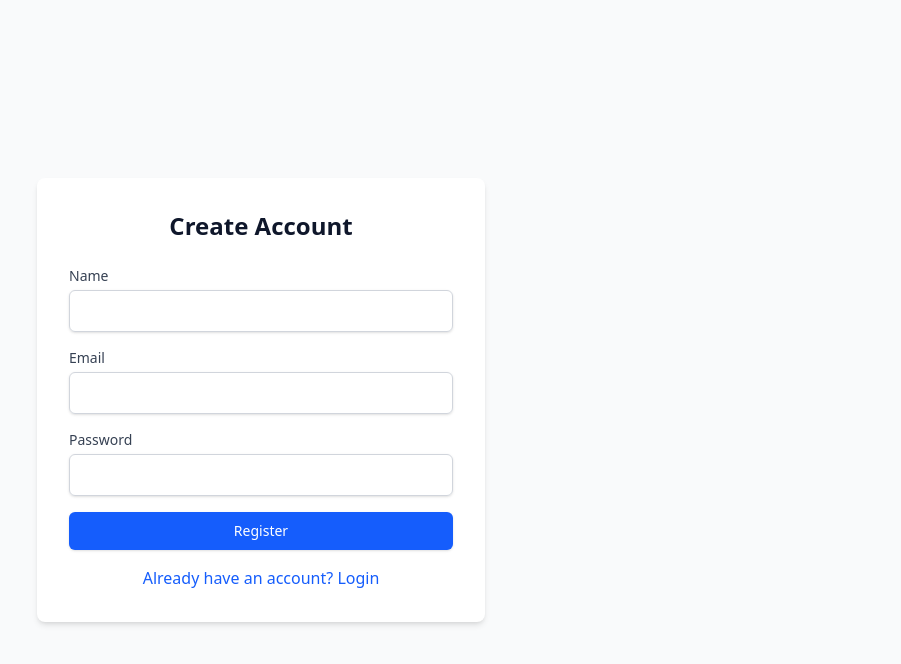
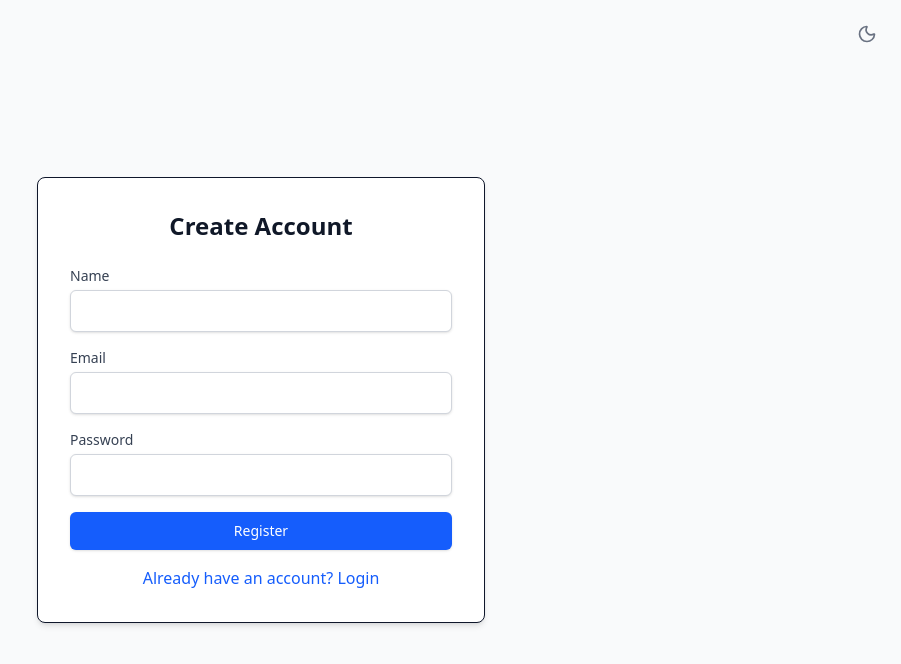
Before and after one commit to Armaan-Indani/design-thinking-project, a React (Vite) app in the folder client/: page /register in a window 1280 px wide. Shown: the top 664 px of the page, without its empty margins (379-1280 px from the left). Built offline with nearby package versions, Linux system fonts and the light colour scheme.

Commit message:
fix: login page dark theme

```diff
--- a/client/src/pages/Auth/Login.jsx
+++ b/client/src/pages/Auth/Login.jsx
@@ -1,6 +1,7 @@
 import { useState } from 'react';
 import { useAuth } from '../../context/AuthContext';
 import { useNavigate, Link } from 'react-router-dom';
+import ThemeToggle from '../../components/ThemeToggle';
 
 export default function Login() {
   const [email, setEmail] = useState('');
@@ -20,28 +21,31 @@ export default function Login() {
   };
 
   return (
-    <div className="min-h-screen flex items-center justify-center bg-gray-50">
-      <div className="max-w-md w-full bg-white p-8 rounded-lg shadow-md">
-        <h2 className="text-2xl font-bold text-center mb-6">Login to Design Thinking Platform</h2>
+    <div className="min-h-screen flex items-center justify-center bg-gray-50 dark:bg-gray-900 transition-colors duration-200">
+        <div className="absolute top-4 right-4">
+            <ThemeToggle />
+        </div>
+      <div className="max-w-md w-full bg-white dark:bg-gray-800 p-8 rounded-lg shadow-md border dark:border-gray-700">
+        <h2 className="text-2xl font-bold text-center mb-6 text-gray-900 dark:text-white">Login to Design Thinking Platform</h2>
         {error && <div className="bg-red-100 text-red-700 p-3 rounded mb-4">{error}</div>}
         <form onSubmit={handleSubmit} className="space-y-4">
           <div>
-            <label className="block text-sm font-medium text-gray-700">Email</label>
+            <label className="block text-sm font-medium text-gray-700 dark:text-gray-300">Email</label>
             <input
               type="email"
               value={email}
               onChange={(e) => setEmail(e.target.value)}
-              className="mt-1 block w-full rounded-md border-gray-300 shadow-sm focus:border-blue-500 focus:ring-blue-500 border p-2"
+              className="mt-1 block w-full rounded-md border-gray-300 dark:border-gray-600 shadow-sm focus:border-blue-500 focus:ring-blue-500 border p-2 bg-white dark:bg-gray-700 text-gray-900 dark:text-white"
               required
             />
           </div>
           <div>
-            <label className="block text-sm font-medium text-gray-700">Password</label>
+            <label className="block text-sm font-medium text-gray-700 dark:text-gray-300">Password</label>
             <input
               type="password"
               value={password}
               onChange={(e) => setPassword(e.target.value)}
-              className="mt-1 block w-full rounded-md border-gray-300 shadow-sm focus:border-blue-500 focus:ring-blue-500 border p-2"
+              className="mt-1 block w-full rounded-md border-gray-300 dark:border-gray-600 shadow-sm focus:border-blue-500 focus:ring-blue-500 border p-2 bg-white dark:bg-gray-700 text-gray-900 dark:text-white"
               required
             />
           </div>
@@ -53,7 +57,7 @@ export default function Login() {
           </button>
         </form>
         <div className="mt-4 text-center">
-          <Link to="/register" className="text-blue-600 hover:text-blue-500">Need an account? Register</Link>
+          <Link to="/register" className="text-blue-600 hover:text-blue-500 dark:text-blue-400 dark:hover:text-blue-300">Need an account? Register</Link>
         </div>
       </div>
     </div>
--- a/client/src/pages/Auth/Register.jsx
+++ b/client/src/pages/Auth/Register.jsx
@@ -1,6 +1,7 @@
 import { useState } from 'react';
 import { useAuth } from '../../context/AuthContext';
 import { useNavigate, Link } from 'react-router-dom';
+import ThemeToggle from '../../components/ThemeToggle';
 
 export default function Register() {
   const [email, setEmail] = useState('');
@@ -21,38 +22,41 @@ export default function Register() {
   };
 
   return (
-    <div className="min-h-screen flex items-center justify-center bg-gray-50">
-      <div className="max-w-md w-full bg-white p-8 rounded-lg shadow-md">
-        <h2 className="text-2xl font-bold text-center mb-6">Create Account</h2>
+    <div className="min-h-screen flex items-center justify-center bg-gray-50 dark:bg-gray-900 transition-colors duration-200">
+        <div className="absolute top-4 right-4">
+            <ThemeToggle />
+        </div>
+      <div className="max-w-md w-full bg-white dark:bg-gray-800 p-8 rounded-lg shadow-md border dark:border-gray-700">
+        <h2 className="text-2xl font-bold text-center mb-6 text-gray-900 dark:text-white">Create Account</h2>
         {error && <div className="bg-red-100 text-red-700 p-3 rounded mb-4">{error}</div>}
         <form onSubmit={handleSubmit} className="space-y-4">
           <div>
-            <label className="block text-sm font-medium text-gray-700">Name</label>
+            <label className="block text-sm font-medium text-gray-700 dark:text-gray-300">Name</label>
             <input
               type="text"
               value={name}
               onChange={(e) => setName(e.target.value)}
-              className="mt-1 block w-full rounded-md border-gray-300 shadow-sm focus:border-blue-500 focus:ring-blue-500 border p-2"
+              className="mt-1 block w-full rounded-md border-gray-300 dark:border-gray-600 shadow-sm focus:border-blue-500 focus:ring-blue-500 border p-2 bg-white dark:bg-gray-700 text-gray-900 dark:text-white"
               required
             />
           </div>
           <div>
-            <label className="block text-sm font-medium text-gray-700">Email</label>
+            <label className="block text-sm font-medium text-gray-700 dark:text-gray-300">Email</label>
             <input
               type="email"
               value={email}
               onChange={(e) => setEmail(e.target.value)}
-              className="mt-1 block w-full rounded-md border-gray-300 shadow-sm focus:border-blue-500 focus:ring-blue-500 border p-2"
+              className="mt-1 block w-full rounded-md border-gray-300 dark:border-gray-600 shadow-sm focus:border-blue-500 focus:ring-blue-500 border p-2 bg-white dark:bg-gray-700 text-gray-900 dark:text-white"
               required
             />
           </div>
           <div>
-            <label className="block text-sm font-medium text-gray-700">Password</label>
+            <label className="block text-sm font-medium text-gray-700 dark:text-gray-300">Password</label>
             <input
               type="password"
               value={password}
               onChange={(e) => setPassword(e.target.value)}
-              className="mt-1 block w-full rounded-md border-gray-300 shadow-sm focus:border-blue-500 focus:ring-blue-500 border p-2"
+              className="mt-1 block w-full rounded-md border-gray-300 dark:border-gray-600 shadow-sm focus:border-blue-500 focus:ring-blue-500 border p-2 bg-white dark:bg-gray-700 text-gray-900 dark:text-white"
               required
             />
           </div>
@@ -64,7 +68,7 @@ export default function Register() {
           </button>
         </form>
         <div className="mt-4 text-center">
-          <Link to="/login" className="text-blue-600 hover:text-blue-500">Already have an account? Login</Link>
+          <Link to="/login" className="text-blue-600 hover:text-blue-500 dark:text-blue-400 dark:hover:text-blue-300">Already have an account? Login</Link>
         </div>
       </div>
     </div>
```
